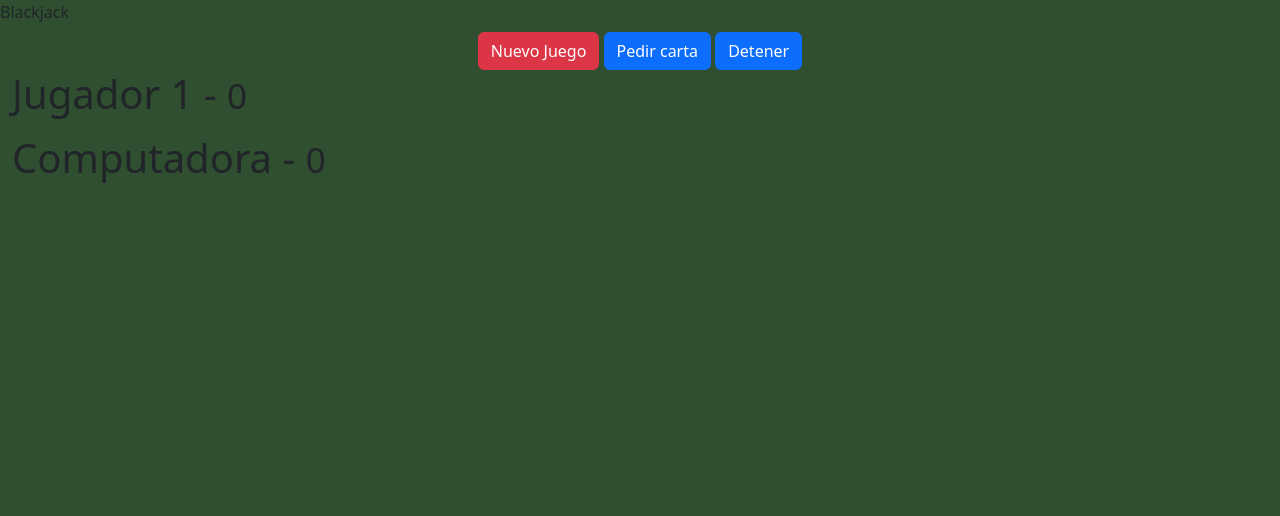
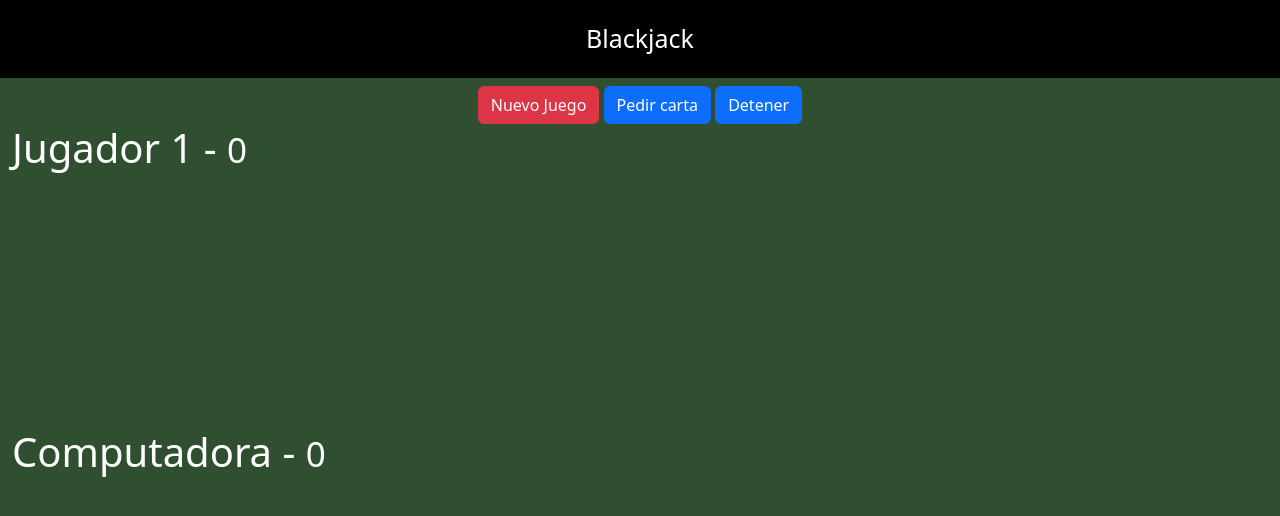
Before and after one commit to GARI-86/JS_Blackjack, a website built with Vite: page index.html in a window 1280 px wide. Built offline with nearby package versions, Linux system fonts and the light colour scheme.

Commit message:
Update style.css

```diff
--- a/style.css
+++ b/style.css
@@ -1,8 +1,8 @@
 html,
 body {
   margin: 0px;
-  background-color: #2f4f30 !important; /*
-  color: white !important; /*
+  background-color: #2f4f30 !important;
+  color: white !important;
 }
 
 .titulo {
```
